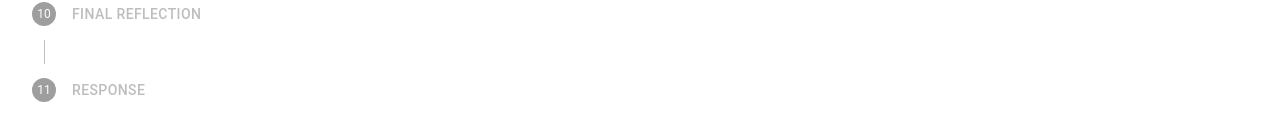
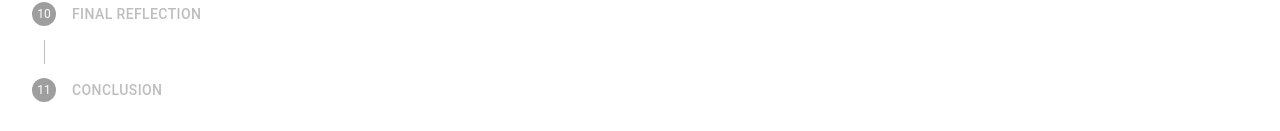
Before and after one commit to david-fisher/320-F20-Track-II, a React (Create React App) app in the folder frontend/: page /simulation in a window 1280 px wide. Shown: the part 821-952 px from the top of the page. Built offline with nearby package versions, Linux system fonts and the light colour scheme.

Commit message:
Changed everything from response to conclusion
Renamed the whole response page to "conclusion" (file name, component name, title, etc.)

```diff
--- a/frontend/src/pages/response.js
+++ b/frontend/src/pages/conclusion.js
@@ -13,7 +13,7 @@ const bodyText = 'Although current AI offers us few ethical issues that are not
 
 const questions = ["We would appreciate receiving any comments that you have on this online ethics simulation: "];
 
-function Response({pages, setPages, activePage, setActivePage}) {
+function Conclusion({pages, setPages, activePage, setActivePage}) {
   function goToFinalReflection(){
     if (!pages.finalReflection.visited) {
       setPages(prevPages => {
@@ -30,7 +30,7 @@ function Response({pages, setPages, activePage, setActivePage}) {
       <Grid container direction="row" justify="center" alignItems="center">
         <Box mt = {5}>
           <TextTypography variant="h4" align="center" gutterBottom>
-            Response
+            Conclusion
           </TextTypography>
         </Box>
       </Grid>
@@ -46,11 +46,11 @@ function Response({pages, setPages, activePage, setActivePage}) {
         <Grid item lg={12}>
           <Box m="2rem">
           </Box>
-          <QA header={bodyText} questions={questions} pages={pages} nextPageName={"response"} />
+          <QA header={bodyText} questions={questions} pages={pages} nextPageName={"conclusion"} />
         </Grid>
       </Grid>
     </div>
   );
 }
 
-export default Response;
+export default Conclusion;
--- a/frontend/src/pages/finalReflection.js
+++ b/frontend/src/pages/finalReflection.js
@@ -45,17 +45,17 @@ function FinalReflection({ pages, setPages, activePage, setActivePage }) {
     setActivePage((prevPage) => "feedback");
   }
 
-  function goToResponse() {
-    if (pages.response.completed) {
-      if (pages.response.completed) {
-        if (!pages.response.visited) {
+  function goToConclusion() {
+    if (pages.conclusion.completed) {
+      if (pages.conclusion.completed) {
+        if (!pages.conclusion.visited) {
           setPages((prevPages) => {
             let copy = { ...prevPages };
-            copy.response.visited = true;
+            copy.conclusion.visited = true;
             return copy;
           });
         }
-        setActivePage((prevPage) => "response");
+        setActivePage((prevPage) => "conclusion");
       }
     }
   }
@@ -89,7 +89,7 @@ function FinalReflection({ pages, setPages, activePage, setActivePage }) {
         <Grid item lg={12}>
           <Box m="2rem">
           </Box>
-          <QA header={mainText} questions={questions} nextPage={goToResponse} pages={pages} nextPageName={"response"} />
+          <QA header={mainText} questions={questions} nextPage={goToConclusion} pages={pages} nextPageName={"conclusion"} />
         </Grid>
       </Grid>
     </div>
--- a/frontend/src/pages/simulationWindow.js
+++ b/frontend/src/pages/simulationWindow.js
@@ -3,7 +3,7 @@ import {Grid} from "@material-ui/core";
 import Stepper from "./components/stepper.js";
 import InfoGatheredList from "./components/gatheredList.js";
 import Results from "./results.js";
-import Response from "./response.js";
+import Conclusion from "./conclusion.js";
 import Introduction from "./introduction.js";
 import ProjectAssignment from "./projectAssignment.js";
 import InitialReflection from "./initialReflection.js";
@@ -30,7 +30,7 @@ function SimulationWindow() {
     results: { visited: false, completed: false, pageNumber: 7, html: (<Results />) },
     feedback: { visited: false, completed: true, pageNumber: 8, html: (<Feedback />) },
     finalReflection: { visited: false, completed: true, pageNumber: 9, html: (<FinalReflection />) },
-    response: { visited: false, completed: false, pageNumber: 10, html: (<Response />) }
+    conclusion: { visited: false, completed: false, pageNumber: 10, html: (<Conclusion />) }
   });
 
   const infoIdsState = useState([]);
```
